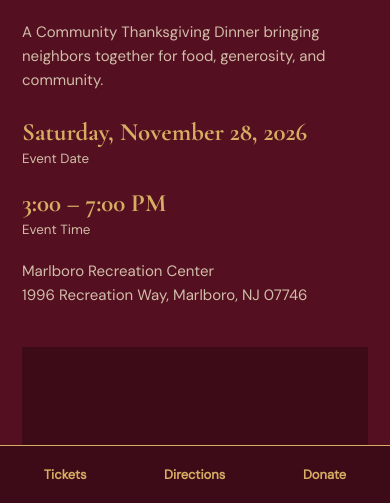
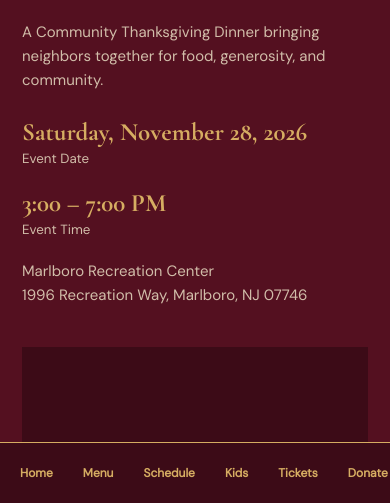
Before and after one commit to 528ncarmichael-dot/NovemberMonthlyWebsite, a plain HTML site: page index.html in a window 390 px wide. Shown: the part 341-844 px from the top of the page. Drawn offline with nearby package versions, Linux system fonts and the light colour scheme.

Commit message:
more mobile changes please work

```diff
--- a/index.html
+++ b/index.html
@@ -23,7 +23,7 @@
         <div class="content">
 
             <!-- INTRO -->
-            <div class="section intro">
+            <div class="section intro" id="home">
                 <a href="#tickets" class="mobile-ticket-button">
                     GET TICKETS
                 </a>
@@ -73,7 +73,7 @@
 
 
             <!-- MENU -->
-            <div class="section" style="width: 550px;">
+            <div class="section" id="menu" style="width: 550px;">
 
                 <p class="small">The Thanksgiving Dinner</p>
 
@@ -170,7 +170,7 @@
                 </p>
             </div>
 
-            <div class="section">
+            <div class="section" id="schedule">
                 <p class="small">The Spirit of Harvest Table</p>
                 <h2>
                     A Table for the <span>Community</span>
@@ -205,7 +205,7 @@
                 </div>
             </div>
 
-            <div class="section">
+            <div class="section" id="activities">
 
                 <p class="small">Plan Your Evening</p>
                 <h2>
@@ -417,9 +417,13 @@
         Scroll to explore →
     </div>
     <div class="mobile-bar">
+        <a href="#home">Home</a>
+        <a href="#menu">Menu</a>
+        <a href="#schedule">Schedule</a>
+        <a href="#activities">Kids</a>
         <a href="#tickets">Tickets</a>
-        <a href="#location">Directions</a>
         <a href="#donate">Donate</a>
+        <a href="#location">Location</a>
     </div>
     <script src="app.js"></script>
 </body>
--- a/style.css
+++ b/style.css
@@ -517,23 +517,22 @@
         left: 0;
         width: 100%;
         z-index: 1000;
-
         background: #3c0b17;
         border-top: 1px solid #d6ad62;
-
-        justify-content: space-around;
-        align-items: center;
-
-        padding: 12px 5px;
+        overflow-x: auto;
+        white-space: nowrap;
+        justify-content: flex-start;
+        padding: 10px 5px;
     }
 
 .mobile-bar a {
+    flex-shrink: 0;
     color: #d6ad62;
     text-decoration: none;
     font-family: "DM Sans", sans-serif;
-        font-size: 13px;
+    font-size: 12px;
     font-weight: bold;
-        padding: 8px;
+    padding: 12px 15px;
 }
 
 .mobile-bar a:active {
```
Lines whose indentation alone changed are shown as unchanged.
